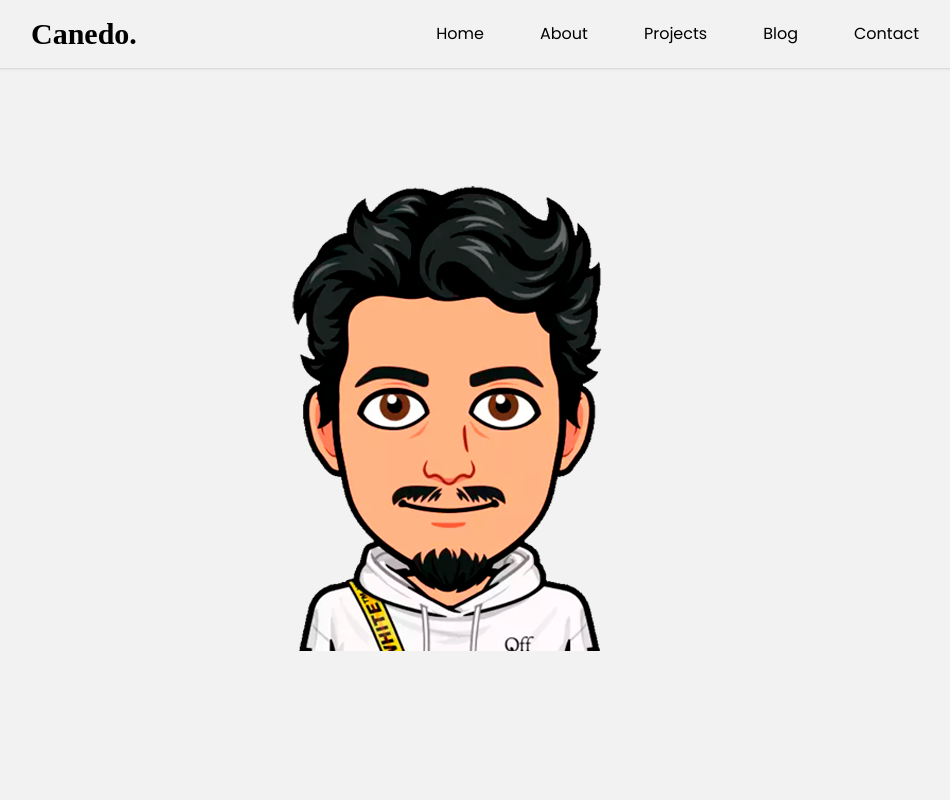
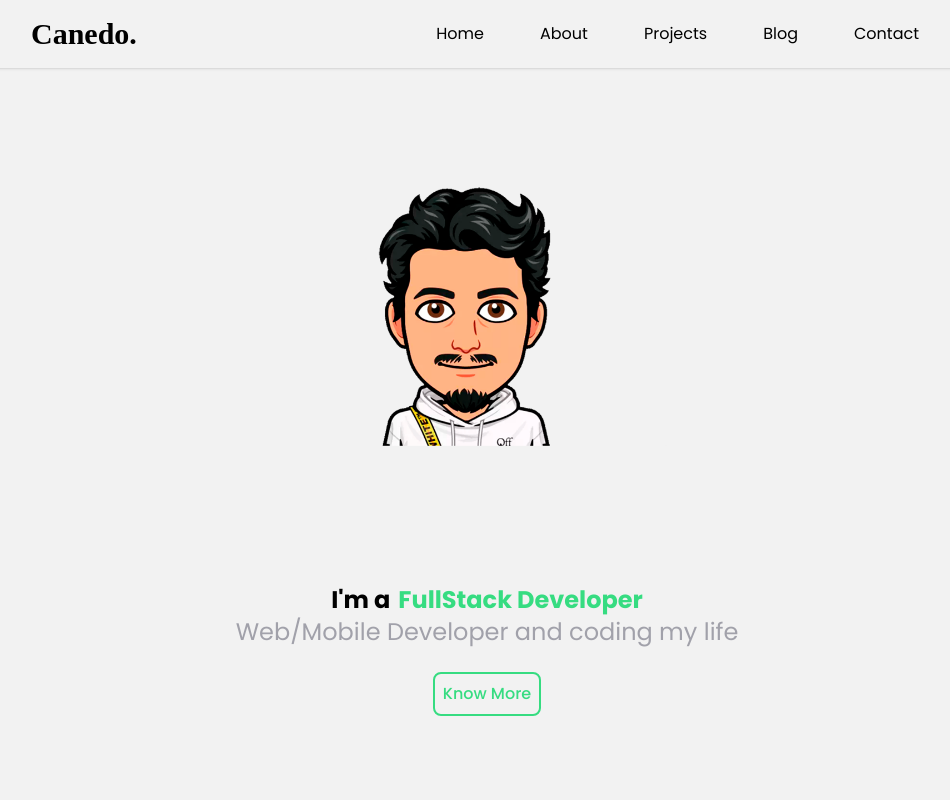
Before and after one commit to rafabcanedo/PortfolioCanedo, a React (Vite) app: page / in a window 1280 px wide. Shown: the top 800 px of the page, without its empty margins (153-1103 px from the left). Built offline with nearby package versions, Linux system fonts and the light colour scheme; a web font is replaced by a local one.

Commit message:
print to azzurro

```diff
--- a/src/Pages/Contact/index.jsx
+++ b/src/Pages/Contact/index.jsx
@@ -1,5 +1,10 @@
 import Title from '../../components/Design/Title'
-import { InstagramLogo, LinkedinLogo, GithubLogo } from '@phosphor-icons/react'
+import {
+  InstagramLogo,
+  LinkedinLogo,
+  GithubLogo,
+  TwitchLogo,
+} from '@phosphor-icons/react'
 
 export default function Contact() {
   return (
@@ -26,7 +31,7 @@ export default function Contact() {
                 </a>
               </div>
               <div className="flex flex-col items-center justify-center">
-                <span className="text-[#363636] font-medium">Linkedin</span>
+                <span className="text-subtitle font-medium">Linkedin</span>
                 <span className="text-subtitle">Rafael Canedo</span>
               </div>
             </div>
@@ -42,7 +47,7 @@ export default function Contact() {
                 </a>
               </div>
               <div className="flex flex-col items-center justify-center">
-                <span className="text-[#363636] font-medium">Instagram</span>
+                <span className="text-subtitle font-medium">Instagram</span>
                 <span className="text-subtitle">@canedopriv</span>
               </div>
             </div>
@@ -58,7 +63,23 @@ export default function Contact() {
                 </a>
               </div>
               <div className="flex flex-col items-center justify-center">
-                <span className="text-[#363636] font-medium">Github</span>
+                <span className="text-subtitle font-medium">Github</span>
+                <span className="text-subtitle">Rafael Canedo</span>
+              </div>
+            </div>
+            <div className="shadow-md hover:scale-105 duration-500 py-2 rounded-lg cursor-pointer">
+              <div>
+                <a
+                  href="https://github.com/rafabcanedo"
+                  className="dark:text-white"
+                  target="_blank"
+                  rel="noreferrer"
+                >
+                  <TwitchLogo size={35} className="w-20 mx-auto" />
+                </a>
+              </div>
+              <div className="flex flex-col items-center justify-center">
+                <span className="text-subtitle font-medium">Github</span>
                 <span className="text-subtitle">Rafael Canedo</span>
               </div>
             </div>
--- a/src/Pages/Home/index.jsx
+++ b/src/Pages/Home/index.jsx
@@ -7,9 +7,22 @@ export default function Home() {
       className="flex flex-col min-h-screen items-center justify-center"
     >
       <div>
-        <img src={Avatar} alt="Logo Canedo" />
+        <img src={Avatar} width={500} height={500} alt="Logo Canedo" />
       </div>
-      <h1 className="text-black">test</h1>
+      <div className="flex flex-col items-center">
+        <h3 className="font-sans text-2xl font-semibold flex flex-row">
+          I'm a <p className="text-primary ml-2">FullStack Developer</p>
+        </h3>
+        <span className="font-sans text-subtitle text-2xl">
+          Web/Mobile Developer and coding my life
+        </span>
+      </div>
+
+      <div className="mt-6">
+        <button className="flex items-center justify-center relative border-2 font-medium border-primary bg-transparent py-2 px-2 rounded-lg text-primary transition-colors before:absolute before:left-0 before:top-0 before:-z-10 before:h-full before:w-full before:origin-top-lef before:scale-x-0 before:bg-primary before:transition-transform before:duration-300 before:content-[''] hover:text-white before:hover:scale-x-100">
+          Know More
+        </button>
+      </div>
     </div>
   )
 }
```
